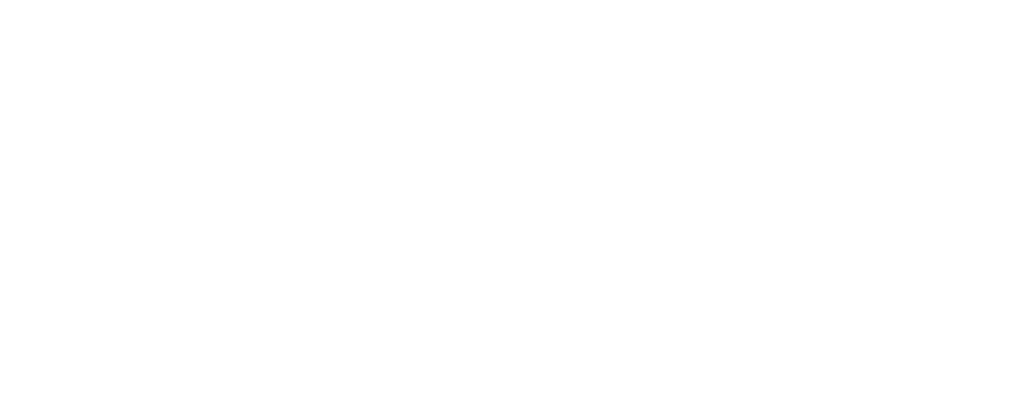
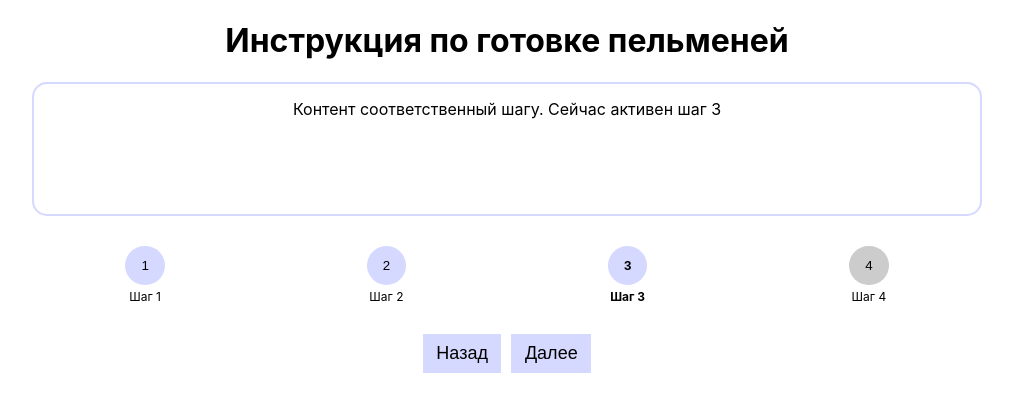
Before and after one commit to Nekit9401/vite-react-template, a React (Vite) app: page / in a window 1280 px wide. Shown: the top 412 px of the page, without its empty margins (133-1146 px from the left). Built offline with nearby package versions, Linux system fonts and the light colour scheme.

Commit message:
initial homework

```diff
--- a/src/App.jsx
+++ b/src/App.jsx
@@ -1,6 +1,58 @@
 import { useState } from 'react';
 import styles from './app.module.css';
+import data from './data.json';
 
 export const App = () => {
-	return <></>;
+	return (
+		<>
+			<div className={styles.container}>
+				<div className={styles.card}>
+					<h1>Инструкция по готовке пельменей</h1>
+					<div className={styles.steps}>
+						<div className={styles['steps-content']}>
+							{/* Для получения активного контента использйте steps и activeIndex */}
+							Контент соответственный шагу. Сейчас активен шаг 3
+						</div>
+						<ul className={styles['steps-list']}>
+							{/* Выводите <li> с помощью массива steps и метода map(), подставляя в разметку нужные значения и классы */}
+							<li className={styles['steps-item'] + ' ' + styles.done}>
+								{/* Для того, чтобы вычислить необходимый класс используйте активный индекс, текущий индекс, а также тернарные операторы */}
+								<button className={styles['steps-item-button']}>1</button>
+								{/* При клике на кнопку установка выбранного шага в качестве активного */}
+								Шаг 1
+							</li>
+							<li className={styles['steps-item'] + ' ' + styles.done}>
+								<button className={styles['steps-item-button']}>2</button>
+								Шаг 2
+							</li>
+							<li
+								className={
+									styles['steps-item'] +
+									' ' +
+									styles.done +
+									' ' +
+									styles.active
+								}
+							>
+								<button className={styles['steps-item-button']}>3</button>
+								Шаг 3
+							</li>
+							<li className={styles['steps-item']}>
+								<button className={styles['steps-item-button']}>4</button>
+								Шаг 4
+							</li>
+						</ul>
+						<div className={styles['buttons-container']}>
+							<button className={styles.button}>Назад</button>
+							<button className={styles.button}>
+								Далее
+								{/* "Начать сначала", можно сделать этой же кнопкой, просто подменять обработчик и текст в зависимости от условия */}
+								{/* Или заменять всю кнопку в зависимости от условия */}
+							</button>
+						</div>
+					</div>
+				</div>
+			</div>
+		</>
+	);
 };
--- a/src/app.module.css
+++ b/src/app.module.css
@@ -0,0 +1,72 @@
+.container {
+	text-align: center;
+	max-width: 950px;
+	margin: 0 auto;
+}
+
+.buttons-container {
+	display: flex;
+	justify-content: center;
+	gap: 10px;
+}
+
+.button {
+	padding: 0.5em 0.75em;
+	background-color: hsl(var(--accent-color-hue), var(--accent-color-saturation), 92%);
+	font-size: 18px;
+	border: none;
+	transition: background-color 0.15s ease;
+}
+
+.button:hover {
+	background-color: hsl(var(--accent-color-hue), var(--accent-color-saturation), 87%);
+}
+
+.button:disabled {
+	background-color: var(--disabled-color);
+}
+
+.steps-content {
+	margin-bottom: 30px;
+	min-height: 100px;
+	border: 2px solid hsl(var(--accent-color-hue), var(--accent-color-saturation), 92%);
+	border-radius: 15px;
+	padding: 15px 20px;
+}
+
+.steps-list {
+	list-style: none;
+	margin: 0;
+	margin-bottom: 30px;
+	padding: 0;
+	display: flex;
+	justify-content: space-between;
+	gap: 15px;
+}
+
+.steps-item {
+	display: flex;
+	flex-direction: column;
+	align-items: center;
+	flex: 1 1 0px;
+	font-size: 0.75rem;
+}
+
+.steps-item-button {
+	cursor: pointer;
+	border-radius: 50%;
+	padding: 0.75rem 1rem;
+	background: #cccccc;
+	border: none;
+	margin-bottom: 0.25rem;
+}
+
+.steps-item.active .steps-item-button,
+.steps-item.done .steps-item-button {
+	background: hsl(var(--accent-color-hue), var(--accent-color-saturation), 92%);
+}
+
+.steps-item.active,
+.steps-item.active .steps-item-button {
+	font-weight: bold;
+}
--- /dev/null
+++ b/src/data.json
@@ -0,0 +1,37 @@
+[
+	{
+		"id": "001",
+		"title": "Приготовление теста",
+		"content": "Муку просеять горкой. Сделать сверху углубление, влить в него яйцо и 1 ст. л. воды, добавить щепотку соли."
+	},
+	{
+		"id": "002",
+		"title": "Замешивание теста",
+		"content": "Собирая муку с краев к середине, чтобы вода и яйцо не выливались из углубления, замешивать тесто, добавляя небольшими порциями оставшуюся воду. Месить тесто для пельменей до тех пор, пока оно не станет эластичным и однородным, примерно 10 мин. Накрыть влажным полотенцем и оставить на 30 мин. Вода для пельменного теста должна быть ледяная. Для этого ее заранее ставят в холодильник или морозильник."
+	},
+	{
+		"id": "003",
+		"title": "Приготовление начинки",
+		"content": "Пока расстаивается тесто, приготовить начинку для пельменей. Лук и чеснок очистить и очень мелко порубить. Смешать говяжий и свиной фарш, добавить лук с чесноком, посолить, поперчить. Тщательно перемешать до однородности."
+	},
+	{
+		"id": "004",
+		"title": "Разделение теста",
+		"content": "Готовое тесто для пельменей разделить на 4 части. 3 части накрыть влажным полотенцем и отложить. Оставшееся тесто скатать в жгут толщиной 2 см. Нарезать его на кусочки шириной 1,5 см. На присыпанной мукой поверхности раскатать каждый кусочек теста в тонкую лепешку."
+	},
+	{
+		"id": "005",
+		"title": "Начинка и лепка",
+		"content": "Выложить в центр каждой лепешки по 1,5 ч. л. начинки, сложить кружок с начинкой пополам так, чтобы получился полумесяц. Соединить концы полумесяца и скрепить их. Плотно прижать пальцами, чтобы пельмени не разваливались при варке."
+	},
+	{
+		"id": "006",
+		"title": "Подготовка к варке",
+		"content": "Выложить пельмени на поднос или плоское блюдо, присыпать мукой. Так же приготовить пельмени из оставшегося теста."
+	},
+	{
+		"id": "007",
+		"title": "Варка пельменей",
+		"content": "Поставьте кастрюлю с водой на огонь и доведите до кипения. Посолите воду. Поместите пельмени в кипящую воду и варите около 5-7 минут, пока они не всплывут на поверхность. После этого варите еще 3-5 минут. Готовые пельмени должны быть нежными, но не жесткими. Осторожно выньте их из воды, дайте стечь и подавайте горячими с сметаной или соусом."
+	}
+]
--- a/src/index.css
+++ b/src/index.css
@@ -1,68 +1,17 @@
 :root {
-	font-family: Inter, system-ui, Avenir, Helvetica, Arial, sans-serif;
-	line-height: 1.5;
-	font-weight: 400;
+	--accent-color-hue: 236;
+	--accent-color-saturation: 100%;
+	--disabled-color: #cfcfcf;
+}
 
-	color-scheme: light dark;
-	color: rgba(255, 255, 255, 0.87);
-	background-color: #242424;
-
-	font-synthesis: none;
-	text-rendering: optimizeLegibility;
+body {
+	margin: 0;
+	font-family: -apple-system, BlinkMacSystemFont, 'Segoe UI', 'Roboto', 'Oxygen',
+		'Ubuntu', 'Cantarell', 'Fira Sans', 'Droid Sans', 'Helvetica Neue', sans-serif;
 	-webkit-font-smoothing: antialiased;
 	-moz-osx-font-smoothing: grayscale;
 }
 
-a {
-	font-weight: 500;
-	color: #646cff;
-	text-decoration: inherit;
+code {
+	font-family: source-code-pro, Menlo, Monaco, Consolas, 'Courier New', monospace;
 }
-a:hover {
-	color: #535bf2;
-}
-
-body {
-	margin: 0;
-	display: flex;
-	place-items: center;
-	min-width: 320px;
-	min-height: 100vh;
-}
-
-h1 {
-	font-size: 3.2em;
-	line-height: 1.1;
-}
-
-button {
-	border-radius: 8px;
-	border: 1px solid transparent;
-	padding: 0.6em 1.2em;
-	font-size: 1em;
-	font-weight: 500;
-	font-family: inherit;
-	background-color: #1a1a1a;
-	cursor: pointer;
-	transition: border-color 0.25s;
-}
-button:hover {
-	border-color: #646cff;
-}
-button:focus,
-button:focus-visible {
-	outline: 4px auto -webkit-focus-ring-color;
-}
-
-@media (prefers-color-scheme: light) {
-	:root {
-		color: #213547;
-		background-color: #ffffff;
-	}
-	a:hover {
-		color: #747bff;
-	}
-	button {
-		background-color: #f9f9f9;
-	}
-}
```
Also changed, not shown: src/main.jsx (+6 -6 lines).
